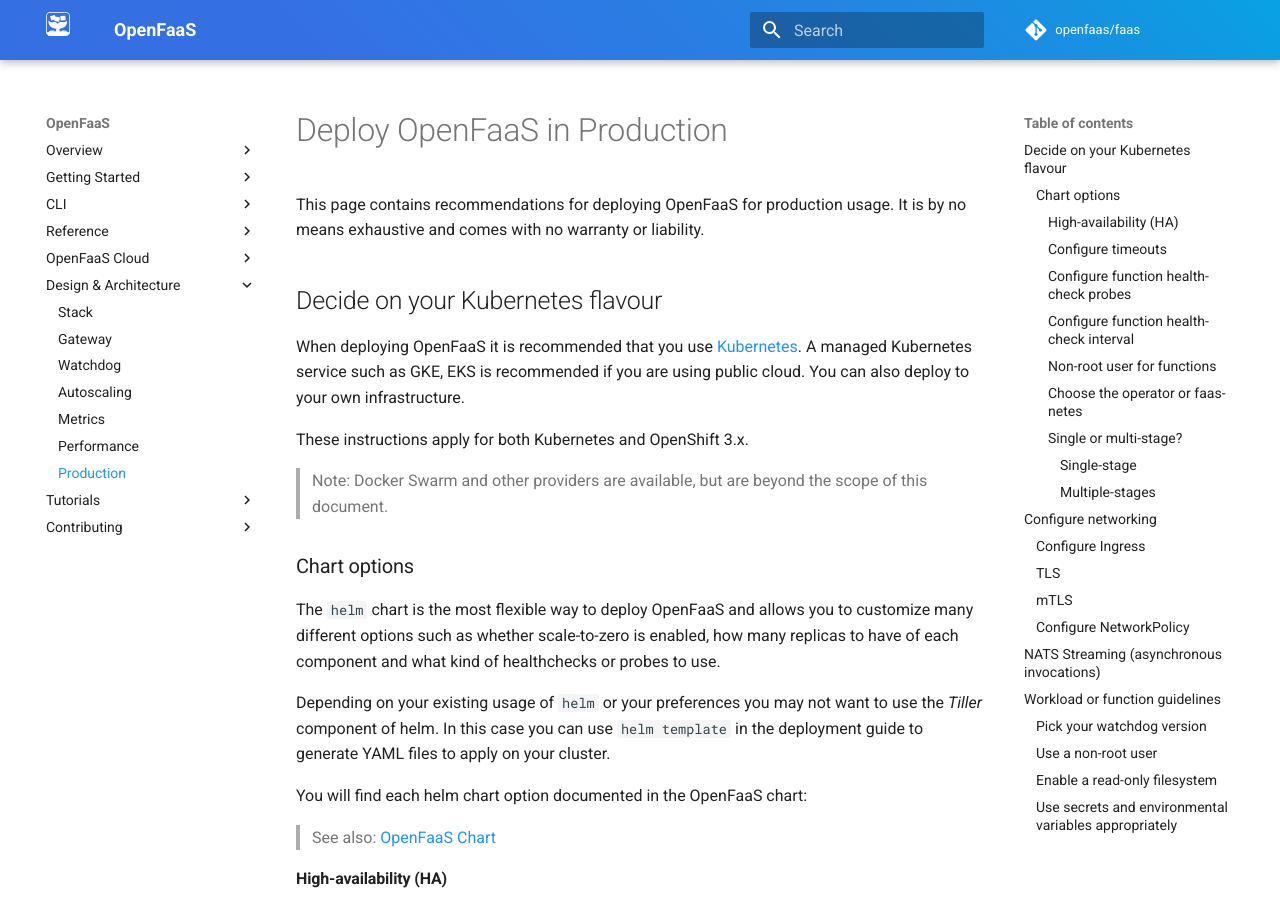
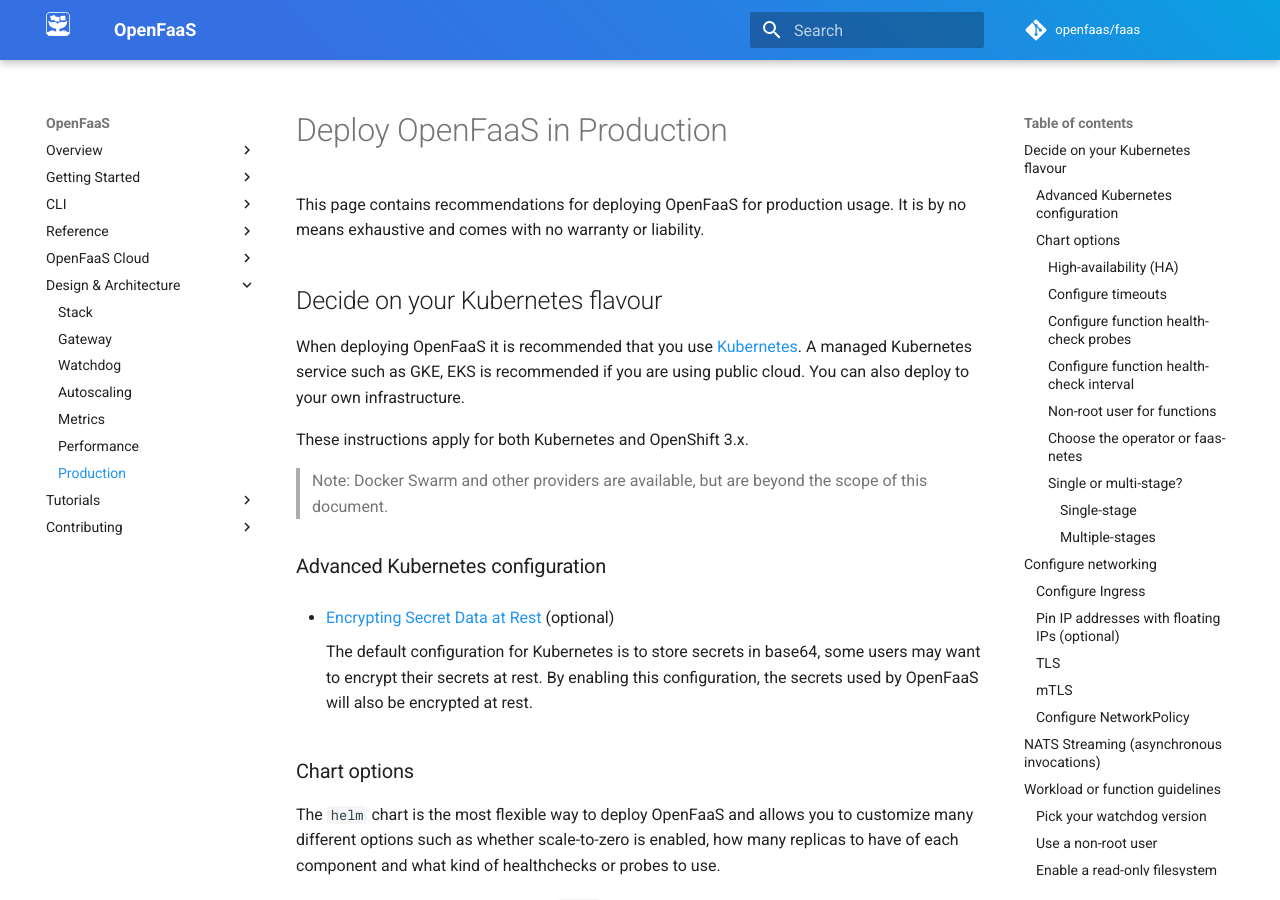
Before and after one commit to openfaas/docs, an MkDocs documentation site: the page built from docs/architecture/production.md, in a window 1280 px wide and 900 px high. Built offline with MkDocs 1.6.1 and Material for MkDocs 9.7.7, drawn with Linux system fonts in a browser that asks for light colours; comment, search, counter and statistics services are not loaded; some of the changed text lies outside the part shown.

Commit message:
Add note on Secrets at rest
Signed-off-by: Alex Ellis (OpenFaaS Ltd) <alexellis2@gmail.com>

```diff
--- a/docs/architecture/production.md
+++ b/docs/architecture/production.md
@@ -9,6 +9,12 @@ When deploying OpenFaaS it is recommended that you use [Kubernetes](https://kube
 These instructions apply for both Kubernetes and OpenShift 3.x.
 
 > Note: Docker Swarm and other providers are available, but are beyond the scope of this document.
+
+### Advanced Kubernetes configuration
+
+* [Encrypting Secret Data at Rest](https://kubernetes.io/docs/tasks/administer-cluster/encrypt-data/) (optional)
+
+    The default configuration for Kubernetes is to store secrets in base64, some users may want to encrypt their secrets at rest. By enabling this configuration, the secrets used by OpenFaaS will also be encrypted at rest.
 
 ### Chart options
 
@@ -118,6 +124,10 @@ Notes:
 * Check any default timeouts set for your IngressController
 * Check any default timeout values set for your cloud LoadBalancer
 
+### Pin IP addresses with floating IPs (optional)
+
+Most cloud providers allow users to allocate a permanent IP address or Virtual/Floating IP to provisioned LoadBalancers. It is recommended that you do this for production usage. For AWS EKS, this doesn't apply due to the use of a CNAME for LoadBalancers.
+
 ### TLS
 
 Depending on your infrastructure or cloud provider you may choose to add TLS termination in your LoadBalancer, with some other external software or hardware or in the IngressController's configuration. For public-facing OpenFaaS installations the maintainers recommend the use of [cert-manager from JetStack](https://github.com/jetstack/cert-manager).
```
